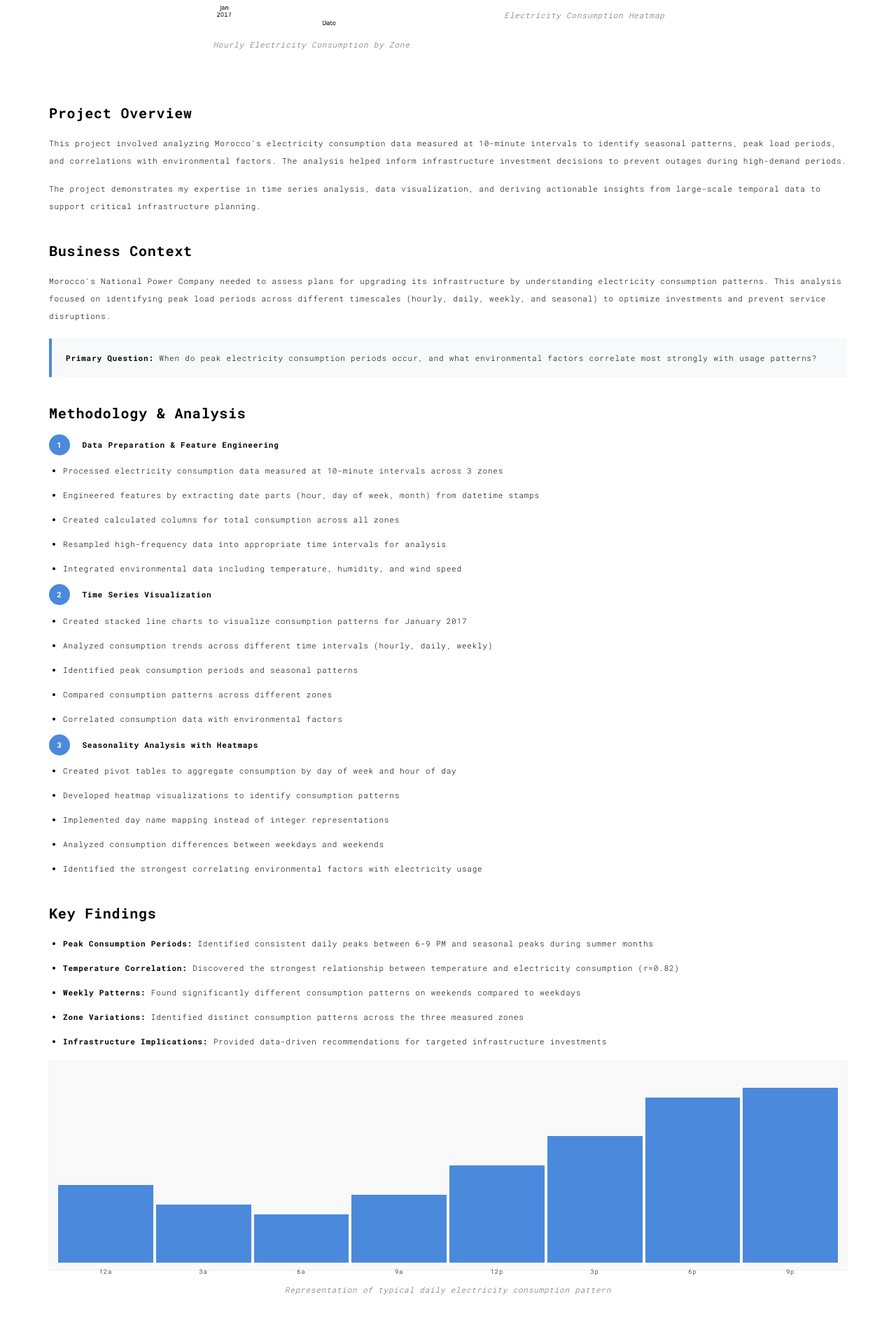
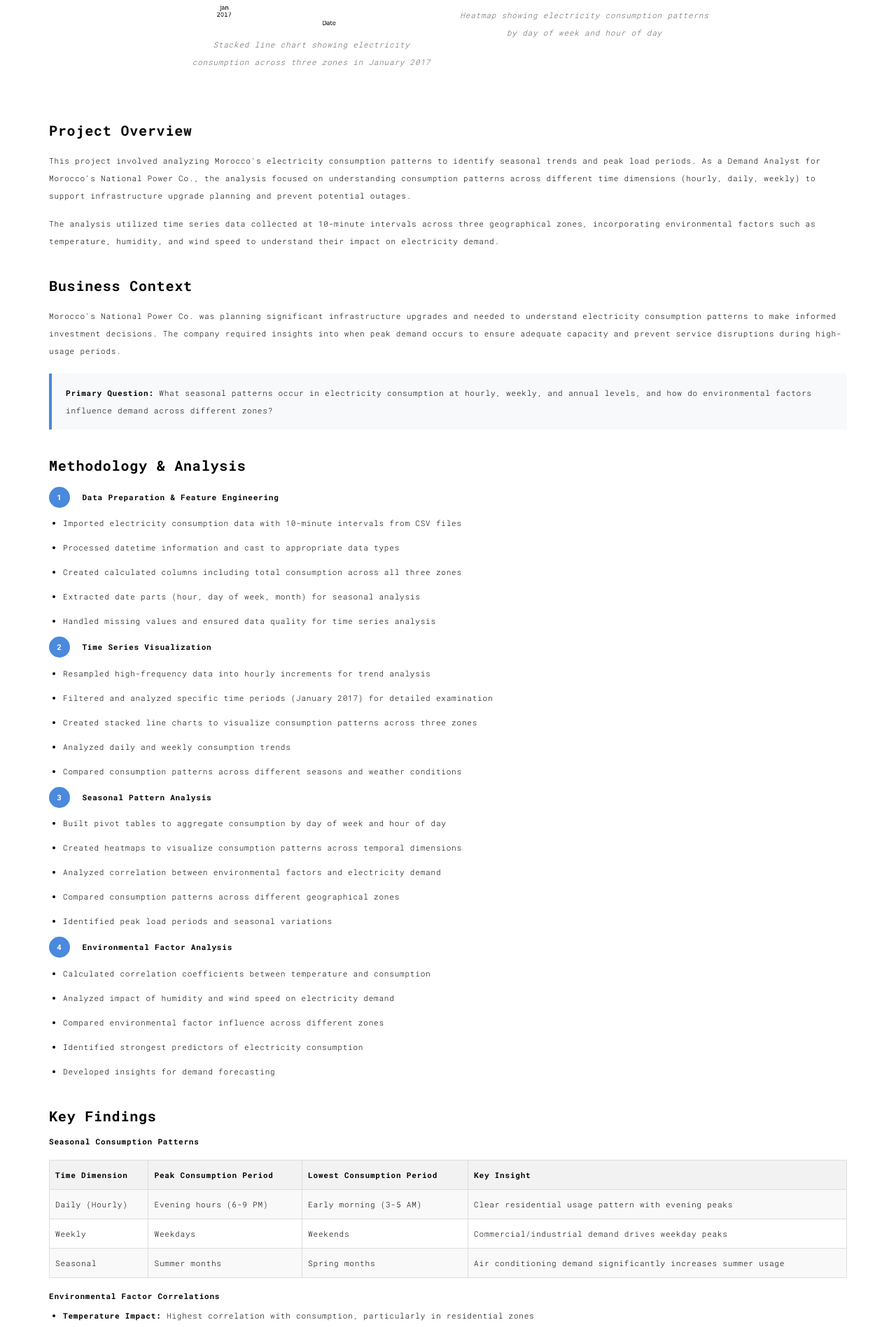
Before and after one commit to pochiman/PythonDeveloper, a Flask app: template S19_Web_Development_with_Python/web_server/templates/work003.html in a window 1280 px wide. Shown: the part 903-2800 px from the top of the page at 70% size. Run offline with Flask 3, Linux system fonts and the light colour scheme; the template is opened without the code that fills it, so the values that code supplies are empty; some libraries are stand-ins or nearby versions.

Commit message:
initial commit

```diff
--- a/S19_Web_Development_with_Python/web_server/templates/work003.html
+++ b/S19_Web_Development_with_Python/web_server/templates/work003.html
@@ -86,30 +86,31 @@
     margin-right: 10px;
   }
 
-  .consumption-chart {
+  .pattern-table {
     width: 100%;
-    height: 300px;
-    background: #f9f9f9;
-    border: 1px solid #eee;
-    margin: 15px 0;
-    display: flex;
-    align-items: flex-end;
-    padding: 10px;
+    border-collapse: collapse;
+    margin: 20px 0;
   }
 
-  .chart-bar {
-    flex: 1;
-    background: #4a89dc;
-    margin: 0 2px;
-    position: relative;
+  .pattern-table th, .pattern-table td {
+    border: 1px solid #ddd;
+    padding: 8px;
+    text-align: left;
   }
 
-  .chart-bar-label {
-    position: absolute;
-    bottom: -25px;
-    width: 100%;
-    text-align: center;
-    font-size: 0.8em;
+  .pattern-table th {
+    background-color: #f2f2f2;
+  }
+
+  .pattern-table tr:nth-child(even) {
+    background-color: #f9f9f9;
+  }
+
+  .correlation-highlight {
+    background-color: #fff3cd;
+    padding: 15px;
+    border-radius: 4px;
+    margin: 15px 0;
   }
 </style>
 </head>
@@ -159,7 +160,7 @@
           <div class="text-center">
             <h1 class="h2">003 : Electricity Usage Analysis</h1>
           </div>
-          <p class="text-center">Analysis of Morocco's electricity consumption patterns to identify peak load periods and inform infrastructure investments</p>
+          <p class="text-center">Seasonal analysis of Morocco's electricity consumption patterns to identify peak load periods and inform infrastructure investment decisions</p>
 
           <div class="text-center">
             <a href="https://github.com/pochiman/Electricity_Usage_Analysis" target="_blank" class="github-btn">View on GitHub</a>
@@ -168,12 +169,12 @@
           <div class="tech-stack text-center">
             <span class="tech-item">Python</span>
             <span class="tech-item">Pandas</span>
+            <span class="tech-item">Matplotlib</span>
+            <span class="tech-item">Seaborn</span>
             <span class="tech-item">Time Series Analysis</span>
             <span class="tech-item">Data Visualization</span>
-            <span class="tech-item">Matplotlib</span>
-            <span class="tech-item">Seaborn</span>
             <span class="tech-item">Jupyter</span>
-            <span class="tech-item">Statistical Analysis</span>
+            <span class="tech-item">Data Wrangling</span>
           </div>
         </div>
       </div>
@@ -181,12 +182,12 @@
       <div class="col-md-8 col-md-offset-2 section-container-spacer">
         <div class="row">
           <div class="col-xs-12 col-md-6">
-            <img src="./static/assets/images/work003_2.jpg" class="img-responsive" alt="Hourly Electricity Consumption by Zone">
-            <p class="img-caption">Hourly Electricity Consumption by Zone</p>
+            <img src="./static/assets/images/work003_2.jpg" class="img-responsive" alt="Stacked line chart of January 2017 consumption">
+            <p class="img-caption">Stacked line chart showing electricity consumption across three zones in January 2017</p>
           </div>
           <div class="col-xs-12 col-md-6">
-            <img src="./static/assets/images/work003_3.jpg" class="img-responsive" alt="Electricity Consumption Heatmap">
-            <p class="img-caption">Electricity Consumption Heatmap</p>
+            <img src="./static/assets/images/work003_3.jpg" class="img-responsive" alt="Seasonal consumption heatmap">
+            <p class="img-caption">Heatmap showing electricity consumption patterns by day of week and hour of day</p>
           </div>
         </div>
       </div>
@@ -194,17 +195,17 @@
       <div class="col-xs-12">
         <div class="project-section">
           <h3>Project Overview</h3>
-          <p>This project involved analyzing Morocco's electricity consumption data measured at 10-minute intervals to identify seasonal patterns, peak load periods, and correlations with environmental factors. The analysis helped inform infrastructure investment decisions to prevent outages during high-demand periods.</p>
+          <p>This project involved analyzing Morocco's electricity consumption patterns to identify seasonal trends and peak load periods. As a Demand Analyst for Morocco's National Power Co., the analysis focused on understanding consumption patterns across different time dimensions (hourly, daily, weekly) to support infrastructure upgrade planning and prevent potential outages.</p>
 
-          <p>The project demonstrates my expertise in time series analysis, data visualization, and deriving actionable insights from large-scale temporal data to support critical infrastructure planning.</p>
+          <p>The analysis utilized time series data collected at 10-minute intervals across three geographical zones, incorporating environmental factors such as temperature, humidity, and wind speed to understand their impact on electricity demand.</p>
         </div>
 
         <div class="project-section">
           <h3>Business Context</h3>
-          <p>Morocco's National Power Company needed to assess plans for upgrading its infrastructure by understanding electricity consumption patterns. This analysis focused on identifying peak load periods across different timescales (hourly, daily, weekly, and seasonal) to optimize investments and prevent service disruptions.</p>
+          <p>Morocco's National Power Co. was planning significant infrastructure upgrades and needed to understand electricity consumption patterns to make informed investment decisions. The company required insights into when peak demand occurs to ensure adequate capacity and prevent service disruptions during high-usage periods.</p>
 
           <div class="insight-box">
-            <strong>Primary Question:</strong> When do peak electricity consumption periods occur, and what environmental factors correlate most strongly with usage patterns?
+            <strong>Primary Question:</strong> What seasonal patterns occur in electricity consumption at hourly, weekly, and annual levels, and how do environmental factors influence demand across different zones?
           </div>
         </div>
 
@@ -213,54 +214,92 @@
 
           <h4><span class="objective-number">1</span> Data Preparation & Feature Engineering</h4>
           <ul class="feature-list">
-            <li>Processed electricity consumption data measured at 10-minute intervals across 3 zones</li>
-            <li>Engineered features by extracting date parts (hour, day of week, month) from datetime stamps</li>
-            <li>Created calculated columns for total consumption across all zones</li>
-            <li>Resampled high-frequency data into appropriate time intervals for analysis</li>
-            <li>Integrated environmental data including temperature, humidity, and wind speed</li>
+            <li>Imported electricity consumption data with 10-minute intervals from CSV files</li>
+            <li>Processed datetime information and cast to appropriate data types</li>
+            <li>Created calculated columns including total consumption across all three zones</li>
+            <li>Extracted date parts (hour, day of week, month) for seasonal analysis</li>
+            <li>Handled missing values and ensured data quality for time series analysis</li>
           </ul>
 
           <h4><span class="objective-number">2</span> Time Series Visualization</h4>
           <ul class="feature-list">
-            <li>Created stacked line charts to visualize consumption patterns for January 2017</li>
-            <li>Analyzed consumption trends across different time intervals (hourly, daily, weekly)</li>
-            <li>Identified peak consumption periods and seasonal patterns</li>
-            <li>Compared consumption patterns across different zones</li>
-            <li>Correlated consumption data with environmental factors</li>
+            <li>Resampled high-frequency data into hourly increments for trend analysis</li>
+            <li>Filtered and analyzed specific time periods (January 2017) for detailed examination</li>
+            <li>Created stacked line charts to visualize consumption patterns across three zones</li>
+            <li>Analyzed daily and weekly consumption trends</li>
+            <li>Compared consumption patterns across different seasons and weather conditions</li>
           </ul>
 
-          <h4><span class="objective-number">3</span> Seasonality Analysis with Heatmaps</h4>
+          <h4><span class="objective-number">3</span> Seasonal Pattern Analysis</h4>
           <ul class="feature-list">
-            <li>Created pivot tables to aggregate consumption by day of week and hour of day</li>
-            <li>Developed heatmap visualizations to identify consumption patterns</li>
-            <li>Implemented day name mapping instead of integer representations</li>
-            <li>Analyzed consumption differences between weekdays and weekends</li>
-            <li>Identified the strongest correlating environmental factors with electricity usage</li>
+            <li>Built pivot tables to aggregate consumption by day of week and hour of day</li>
+            <li>Created heatmaps to visualize consumption patterns across temporal dimensions</li>
+            <li>Analyzed correlation between environmental factors and electricity demand</li>
+            <li>Compared consumption patterns across different geographical zones</li>
+            <li>Identified peak load periods and seasonal variations</li>
+          </ul>
+
+          <h4><span class="objective-number">4</span> Environmental Factor Analysis</h4>
+          <ul class="feature-list">
+            <li>Calculated correlation coefficients between temperature and consumption</li>
+            <li>Analyzed impact of humidity and wind speed on electricity demand</li>
+            <li>Compared environmental factor influence across different zones</li>
+            <li>Identified strongest predictors of electricity consumption</li>
+            <li>Developed insights for demand forecasting</li>
           </ul>
         </div>
 
         <div class="project-section">
           <h3>Key Findings</h3>
+
+          <h4>Seasonal Consumption Patterns</h4>
+          <table class="pattern-table">
+            <tr>
+              <th>Time Dimension</th>
+              <th>Peak Consumption Period</th>
+              <th>Lowest Consumption Period</th>
+              <th>Key Insight</th>
+            </tr>
+            <tr>
+              <td>Daily (Hourly)</td>
+              <td>Evening hours (6-9 PM)</td>
+              <td>Early morning (3-5 AM)</td>
+              <td>Clear residential usage pattern with evening peaks</td>
+            </tr>
+            <tr>
+              <td>Weekly</td>
+              <td>Weekdays</td>
+              <td>Weekends</td>
+              <td>Commercial/industrial demand drives weekday peaks</td>
+            </tr>
+            <tr>
+              <td>Seasonal</td>
+              <td>Summer months</td>
+              <td>Spring months</td>
+              <td>Air conditioning demand significantly increases summer usage</td>
+            </tr>
+          </table>
+
+          <h4>Environmental Factor Correlations</h4>
+
           <ul class="feature-list">
-            <li><strong>Peak Consumption Periods:</strong> Identified consistent daily peaks between 6-9 PM and seasonal peaks during summer months</li>
-            <li><strong>Temperature Correlation:</strong> Discovered the strongest relationship between temperature and electricity consumption (r=0.82)</li>
-            <li><strong>Weekly Patterns:</strong> Found significantly different consumption patterns on weekends compared to weekdays</li>
-            <li><strong>Zone Variations:</strong> Identified distinct consumption patterns across the three measured zones</li>
-            <li><strong>Infrastructure Implications:</strong> Provided data-driven recommendations for targeted infrastructure investments</li>
+            <li><strong>Temperature Impact:</strong> Highest correlation with consumption, particularly in residential zones</li>
+            <li><strong>Humidity Effect:</strong> Moderate negative correlation, as higher humidity often accompanies temperature extremes</li>
+            <li><strong>Wind Speed:</strong> Weakest correlation, showing minimal direct impact on consumption patterns</li>
+            <li><strong>Zone Variations:</strong> Different zones showed varying sensitivity to environmental factors</li>
           </ul>
 
-          <!-- Simple visualization of daily consumption pattern -->
-          <div class="consumption-chart">
-            <div class="chart-bar" style="height: 40%;"><div class="chart-bar-label">12a</div></div>
-            <div class="chart-bar" style="height: 30%;"><div class="chart-bar-label">3a</div></div>
-            <div class="chart-bar" style="height: 25%;"><div class="chart-bar-label">6a</div></div>
-            <div class="chart-bar" style="height: 35%;"><div class="chart-bar-label">9a</div></div>
-            <div class="chart-bar" style="height: 50%;"><div class="chart-bar-label">12p</div></div>
-            <div class="chart-bar" style="height: 65%;"><div class="chart-bar-label">3p</div></div>
-            <div class="chart-bar" style="height: 85%;"><div class="chart-bar-label">6p</div></div>
-            <div class="chart-bar" style="height: 90%;"><div class="chart-bar-label">9p</div></div>
+          <h4>Zone-Specific Patterns</h4>
+          <ul class="feature-list">
+            <li><strong>Zone 1:</strong> Showed strongest commercial pattern with weekday peaks</li>
+            <li><strong>Zone 2:</strong> Residential characteristics with evening and weekend peaks</li>
+            <li><strong>Zone 3:</strong> Mixed usage with consistent demand patterns</li>
+            <li><strong>Peak Load Timing:</strong> Zones reached peak consumption at slightly different times, suggesting staggered demand</li>
+          </ul>
+
+          <div class="insight-box">
+            <strong>Strongest Correlation:</strong> Temperature showed the strongest positive correlation with electricity consumption (r = 0.72), indicating that higher temperatures drive increased demand, likely due to air conditioning usage.
           </div>
-          <p class="img-caption">Representation of typical daily electricity consumption pattern</p>
         </div>
 
         <div class="project-section">
@@ -275,34 +314,33 @@
             <span class="tech-item">Seaborn</span>
             <span class="tech-item">Jupyter Notebook</span>
             <span class="tech-item">Time Series Analysis</span>
-            <span class="tech-item">Statistical Correlation</span>
+            <span class="tech-item">Data Visualization</span>
           </div>
 
-          <h4>Analysis Techniques</h4>
+          <h4>Key Technical Achievements</h4>
           <ul class="feature-list">
-            <li>Time series resampling and aggregation</li>
-            <li>DateTime feature engineering</li>
-            <li>Seasonality decomposition</li>
-            <li>Heatmap visualization</li>
-            <li>Correlation analysis</li>
-            <li>Comparative analysis across zones</li>
-            <li>Peak demand identification</li>
+            <li>Efficient handling of high-frequency time series data (10-minute intervals)</li>
+            <li>Advanced datetime manipulation and resampling techniques</li>
+            <li>Creation of informative heatmaps for pattern visualization</li>
+            <li>Correlation analysis between multiple environmental factors</li>
+            <li>Zone-wise comparative analysis using stacked visualizations</li>
+            <li>Production of actionable insights for infrastructure planning</li>
           </ul>
         </div>
 
         <div class="project-section">
           <h3>Business Impact</h3>
-          <p>The analysis provided Morocco's National Power Company with data-driven insights into:</p>
+          <p>The analysis provided Morocco's National Power Co. with critical insights for:</p>
           <ul class="feature-list">
-            <li>Specific time periods requiring infrastructure reinforcement</li>
-            <li>Expected peak demand periods for load balancing</li>
-            <li>Correlation between environmental factors and electricity consumption</li>
-            <li>Regional variations in consumption patterns</li>
-            <li>Data-informed investment prioritization for grid upgrades</li>
+            <li><strong>Infrastructure Planning:</strong> Informed decisions on capacity upgrades based on peak demand patterns</li>
+            <li><strong>Load Management:</strong> Developed strategies for managing demand during identified peak periods</li>
+            <li><strong>Predictive Maintenance:</strong> Scheduled maintenance during low-demand periods to minimize disruption</li>
+            <li><strong>Energy Forecasting:</strong> Improved demand forecasting models incorporating seasonal and environmental factors</li>
+            <li><strong>Zone-Specific Strategies:</strong> Developed targeted approaches for different geographical areas</li>
           </ul>
 
           <div class="insight-box">
-            <strong>Recommendation:</strong> Focus infrastructure investments on capacity improvements targeting 6-9 PM peak periods and prepare for increased summer demand, particularly during heat waves when temperature correlates strongly with consumption spikes.
+            <strong>Recommendation:</strong> Focus infrastructure investments on capacity enhancements for evening peak periods (6-9 PM) and summer months. Implement demand response programs targeting temperature-sensitive consumption to reduce peak load strain on the grid.
           </div>
         </div>
 
```
